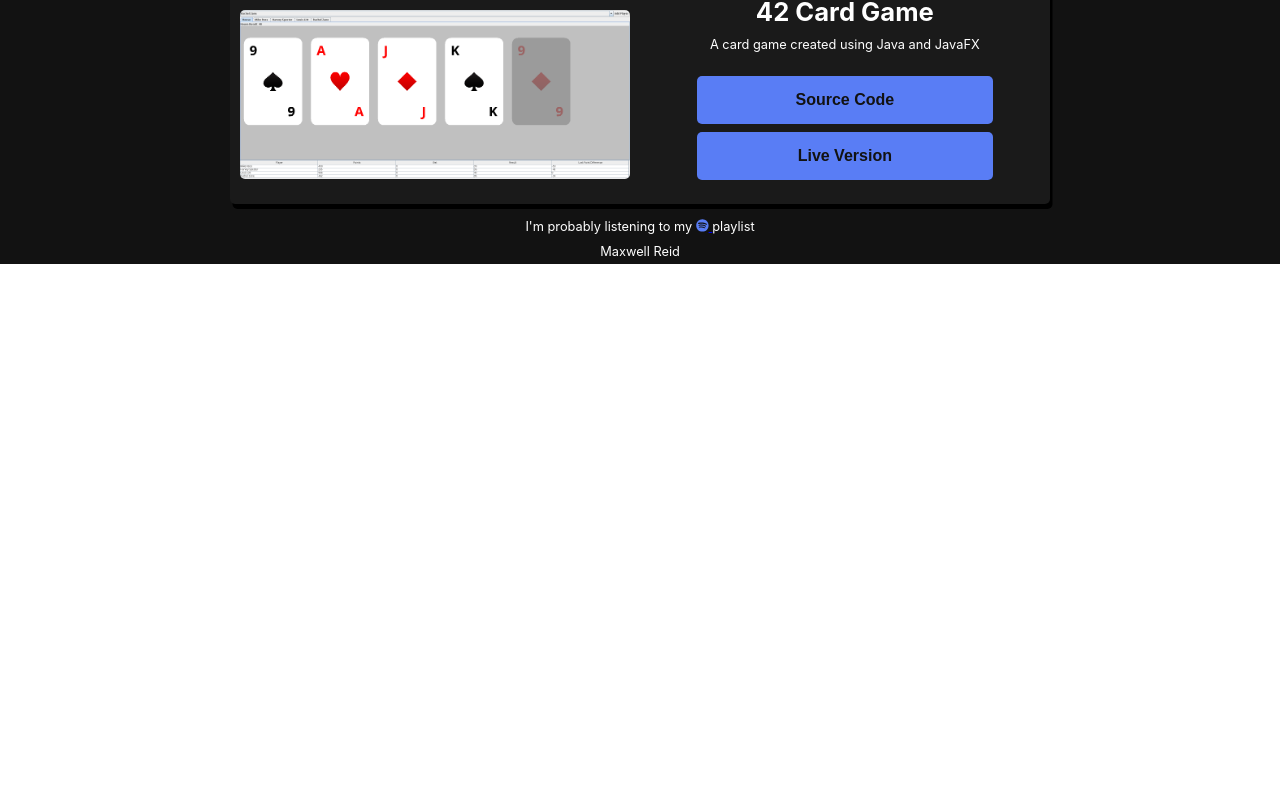
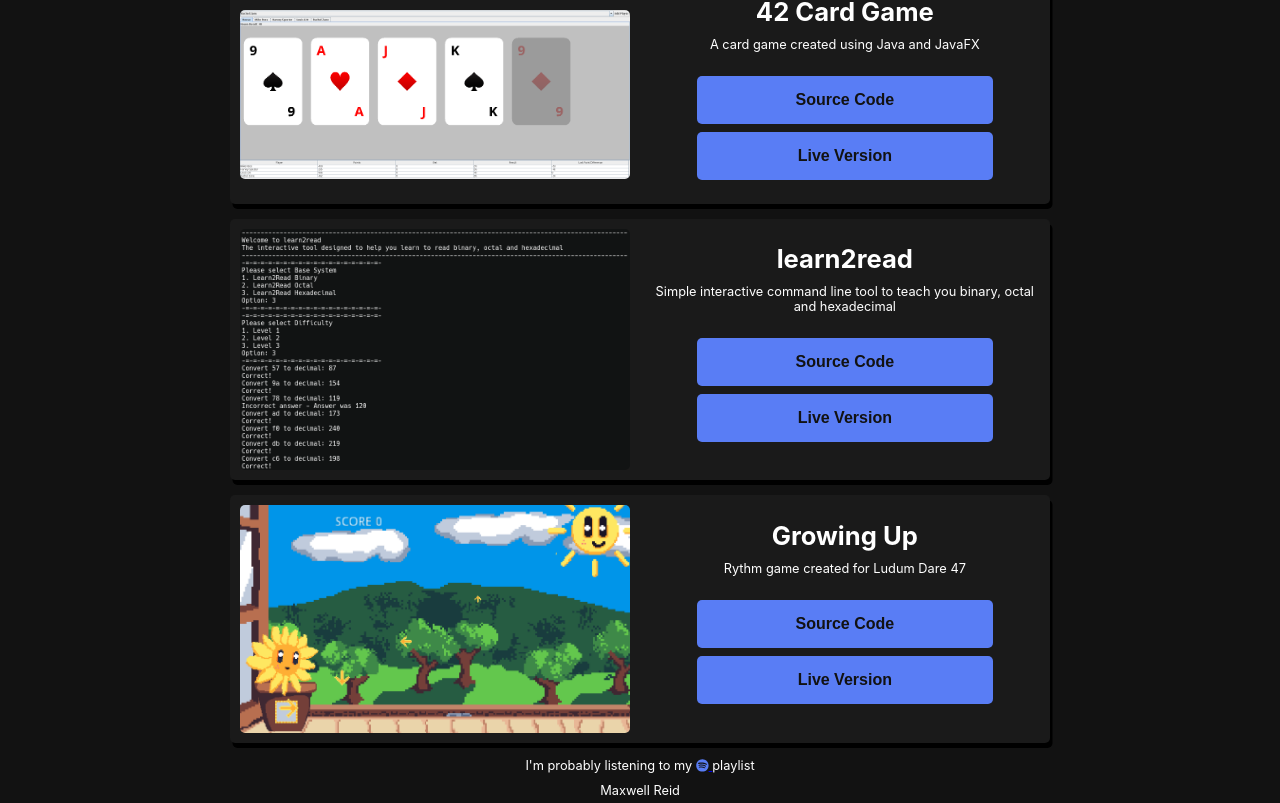
Before and after one commit to Prydeton/portfolio, a React (Create React App) app: page /portfolio in a window 1280 px wide. Shown: the part 908-1711 px from the top of the page. Before the commit the page ends 1172 px from the top, so only its background shows below. Built offline with nearby package versions, Linux system fonts and the light colour scheme.

Commit message:
Add additional projects

```diff
--- a/src/components/Projects/Projects.js
+++ b/src/components/Projects/Projects.js
@@ -7,7 +7,8 @@ import { Container } from "./projectStyle.js"
 import stevent from "../../img/stevent.png"
 import amazing from "../../img/aMazeing.png"
 import cardGame from "../../img/cardGame.png"
-
+import learn2Read from "../../img/learn2read.png"
+import growingup from "../../img/growingup.png"
 const Projects = () => {
     return (
         <>
@@ -15,6 +16,8 @@ const Projects = () => {
                 <ProjectListing img={stevent} title="Stevent" desc="The club and event management platform for students by students" srccode="https://github.com/csitsociety/stevent" live="https://stevent.club/"/>
                 <ProjectListing img={amazing} title="A-Maze-Ing" desc="Python maze generator and solver using Pygame" srccode="https://github.com/Prydeton/A-maze-ing" live="https://repl.it/talk/share/A-maze-ing/127182"/>
                 <ProjectListing img={cardGame} title="42 Card Game" desc="A card game created using Java and JavaFX" srccode="https://github.com/Prydeton/FP-COSC2391-Assignment2" live="https://repl.it/@Prydeton/FP-COSC2391-Assignment2#Readme.txt"/>
+                <ProjectListing img={learn2Read} title="learn2read" desc="Simple interactive command line tool to teach you binary, octal and hexadecimal" srccode="https://github.com/Prydeton/learn2read" live="https://replit.com/@Prydeton/learn2read#main.cpp"/>
+                <ProjectListing img={growingup} title="Growing Up" desc="Rythm game created for Ludum Dare 47" srccode="https://github.com/giraugh/LD46" live="http://growingup.avrami.me"/>
             </Container>
         </>
     )
```
Also changed, not shown: src/img/growingup.png (added), src/img/learn2read.png (added).
